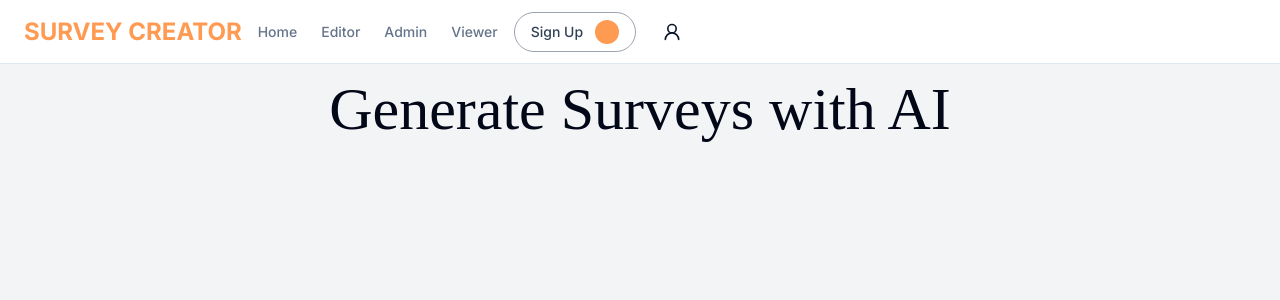
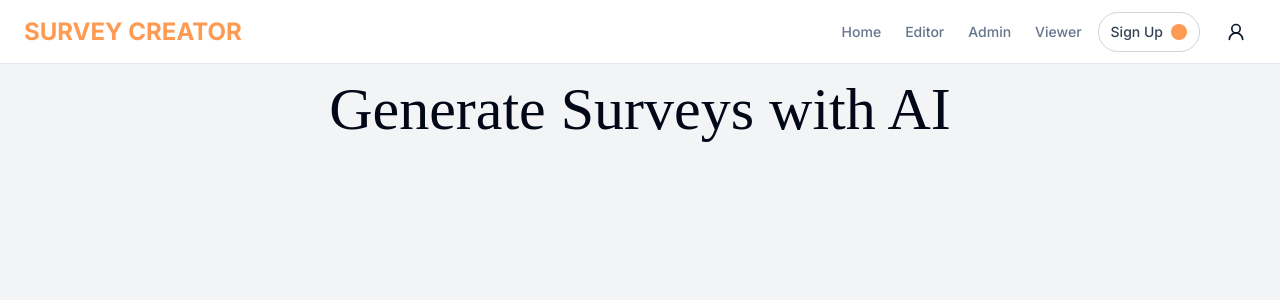
Before and after one commit to Automatic-Survey-Generator/SurveyApp, a Next.js app: page / in a window 1280 px wide. Shown: the top 300 px of the page. Built offline with nearby package versions, Linux system fonts and the light colour scheme; a web font is replaced by a local one.

Commit message:
finish up header

```diff
--- a/src/components/structural/NavBar.tsx
+++ b/src/components/structural/NavBar.tsx
@@ -1,4 +1,3 @@
-// src/components/NavBar.js
 'use client'
 
 import Link from 'next/link'
@@ -9,7 +8,6 @@ import {
     DropdownMenu,
     DropdownMenuContent,
     DropdownMenuItem,
-    DropdownMenuLabel,
     DropdownMenuSeparator,
     DropdownMenuTrigger
 } from '@/components/ui/dropdown-menu'
@@ -65,7 +63,7 @@ export default function NavBar() {
                 </Sheet>
                 <Link
                     href="/"
-                    className="text-primary text-2xl font-bold uppercase"
+                    className="text-primary text-2xl font-bold uppercase mr-auto"
                 >
                     SURVEY CREATOR
                 </Link>
@@ -102,17 +100,17 @@ export default function NavBar() {
                 {/* see Figma Design */}
                 <Button
                     onClick={() => router.push('/signup')}
-                    className="hidden md:flex gap-3 justify-around group items-center bg-transparent border border-gray-400 rounded-full text-slate-700 hover:bg-white hover:border-gray-500"
+                    className="hidden md:flex gap-2 justify-around group items-center bg-transparent border border-gray-300 rounded-full text-slate-700 hover:bg-gray-400 px-3 hover:text-white transition-colors group"
                 >
                     <div>Sign Up</div>
-                    <div className="w-6 h-6 bg-primary rounded-full "></div>
+                    <div className="w-4 h-4 bg-primary rounded-full group-hover:border-orange-500/10 group-hover:border transition-colors" />
                 </Button>
                 <DropdownMenu>
                     <DropdownMenuTrigger asChild>
                         <Button
                             variant="ghost"
                             size="icon"
-                            className="text-secondary-foreground"
+                            className="text-secondary-foreground rounded-full"
                         >
                             <UserRound className="h-5 w-6" />
                             <span className="sr-only">Toggle user menu</span>
```
